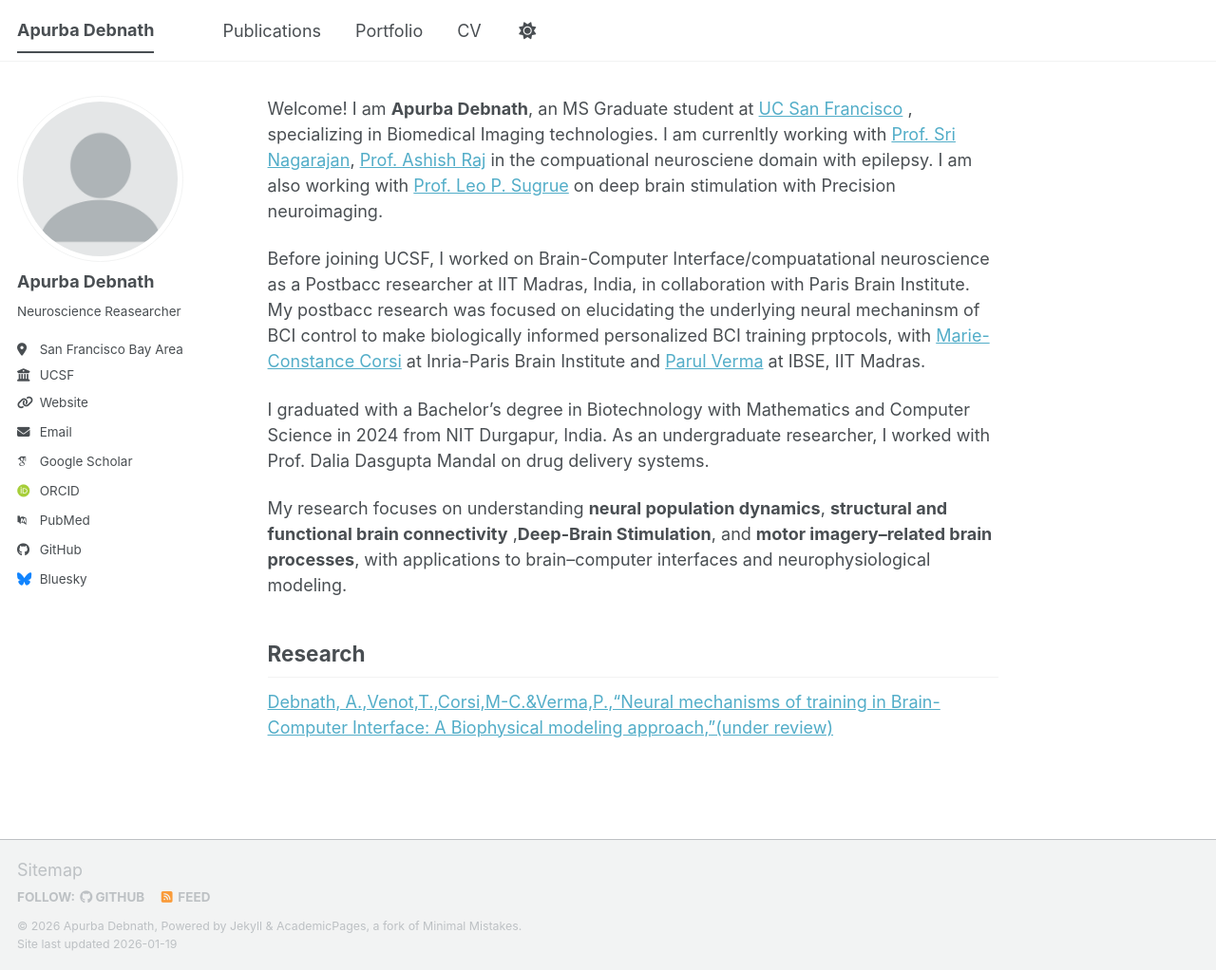
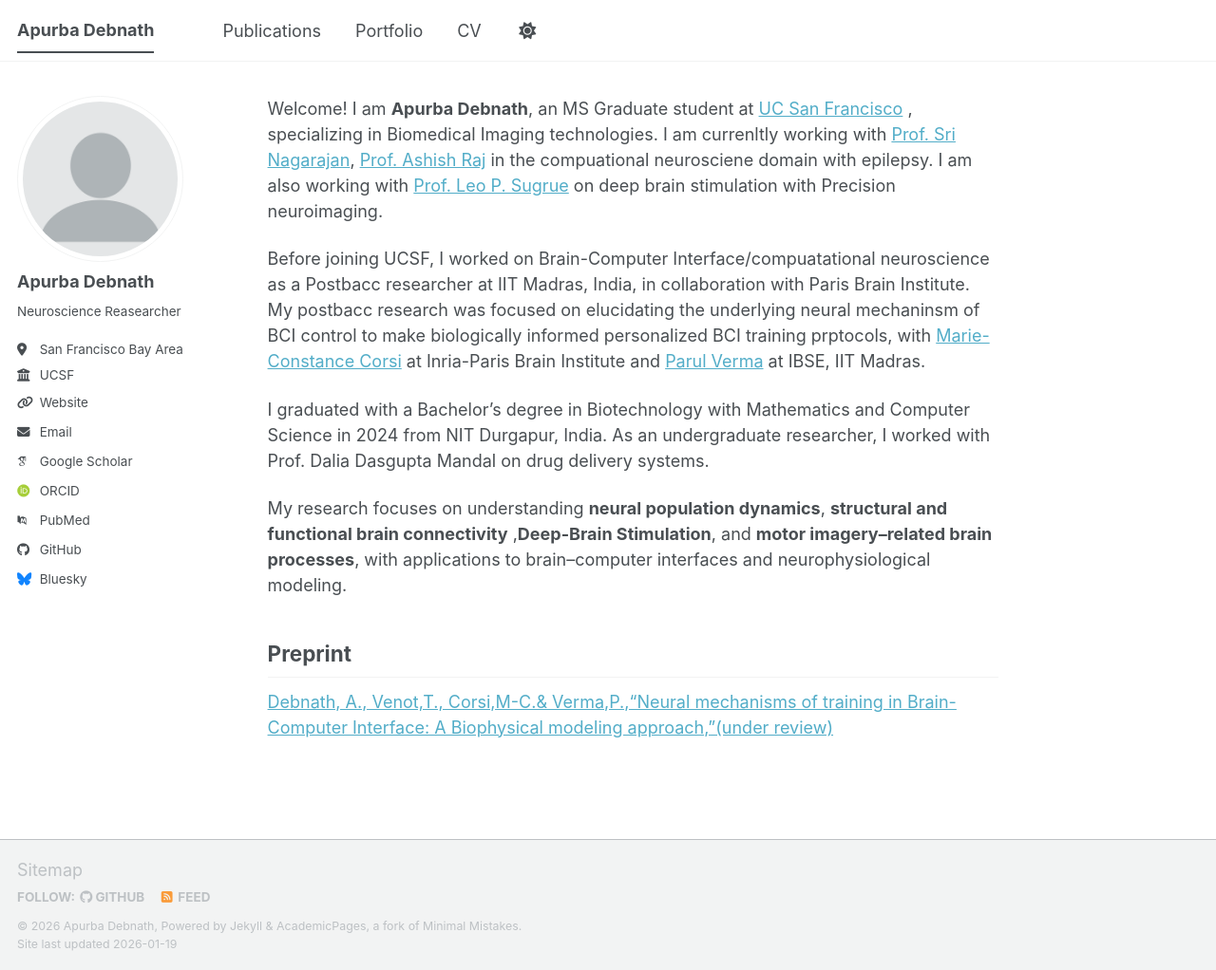
Before and after one commit to ApurbaApd/ApurbaApd.github.io, a Jekyll site: the page built from _pages/about.md, in a window 1280 px wide and 1022 px high. Shown: the whole window at 95% size. Built offline with Jekyll 4.4.1, drawn with Linux system fonts in a browser that asks for light colours; some web fonts are replaced; a script bundle is joined from its source files by our own code; library files that are not in the unit come from our copies.

Commit message:
Fix typos and enhance formatting in about.md
Corrected typos and improved formatting in the about page.

```diff
--- a/_pages/about.md
+++ b/_pages/about.md
@@ -2,6 +2,8 @@
 permalink: /
 author_profile: true
 ---
+
+
 
 Welcome! I am **Apurba Debnath**, an MS Graduate student at [UC San Francisco](https://www.ucsf.edu)
 , specializing in Biomedical Imaging technologies. I am currenltly working with [Prof. Sri Nagarajan](https://radiology.ucsf.edu/people/srikantan-nagarajan), [Prof. Ashish Raj](https://radiology.ucsf.edu/people/ashish-raj) in the compuational neurosciene domain with epilepsy. I am also working with [Prof. Leo P. Sugrue](https://radiology.ucsf.edu/people/leo-sugrue) on deep brain stimulation with Precision neuroimaging.
@@ -14,6 +16,6 @@
 
 
 
-## Research
+## Preprint
 
-[Debnath, A.,Venot,T.,Corsi,M-C.&Verma,P.,“Neural mechanisms of training in Brain-Computer Interface: A Biophysical modeling approach,”(under review)](https://doi.org/10.1101/2025.06.21.660834)
+[Debnath, A., Venot,T., Corsi,M-C.& Verma,P.,“Neural mechanisms of training in Brain-Computer Interface: A Biophysical modeling approach,”(under review)](https://doi.org/10.1101/2025.06.21.660834)
```
